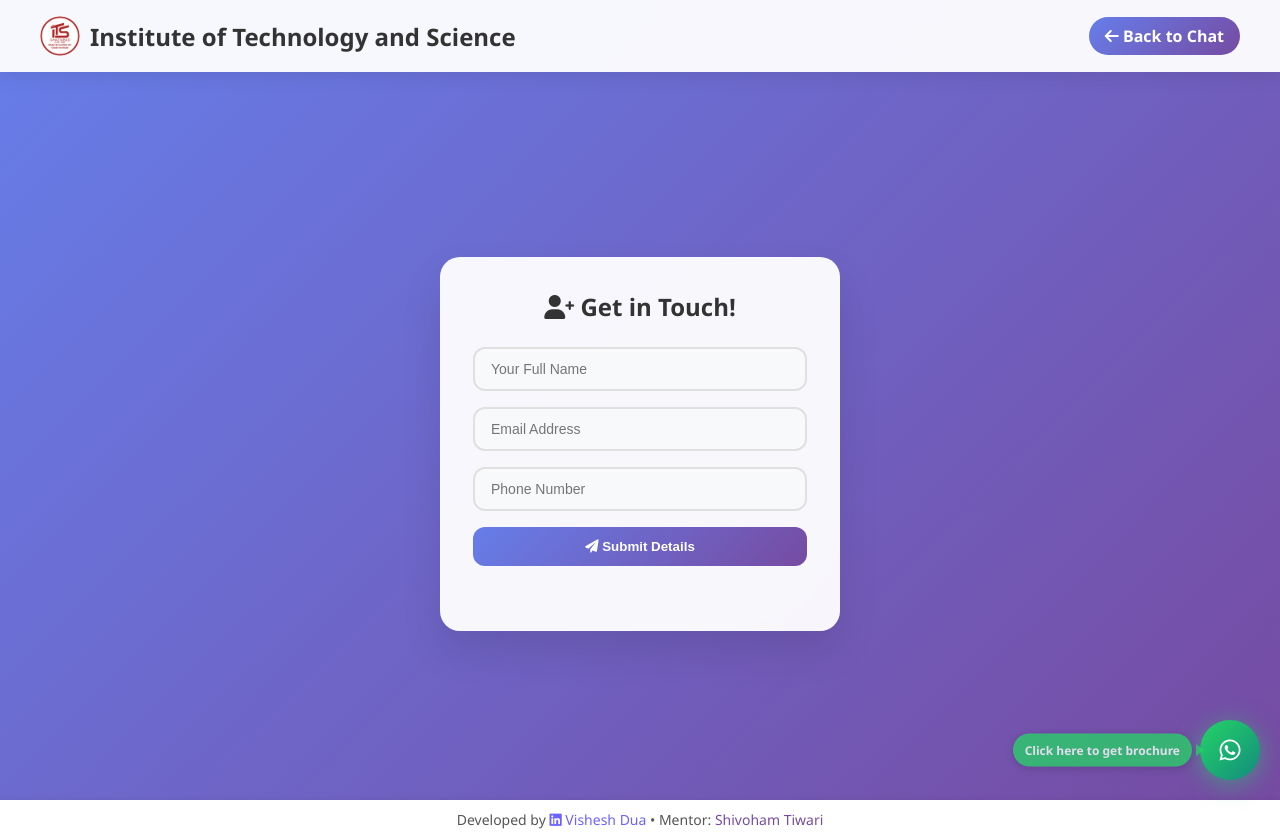
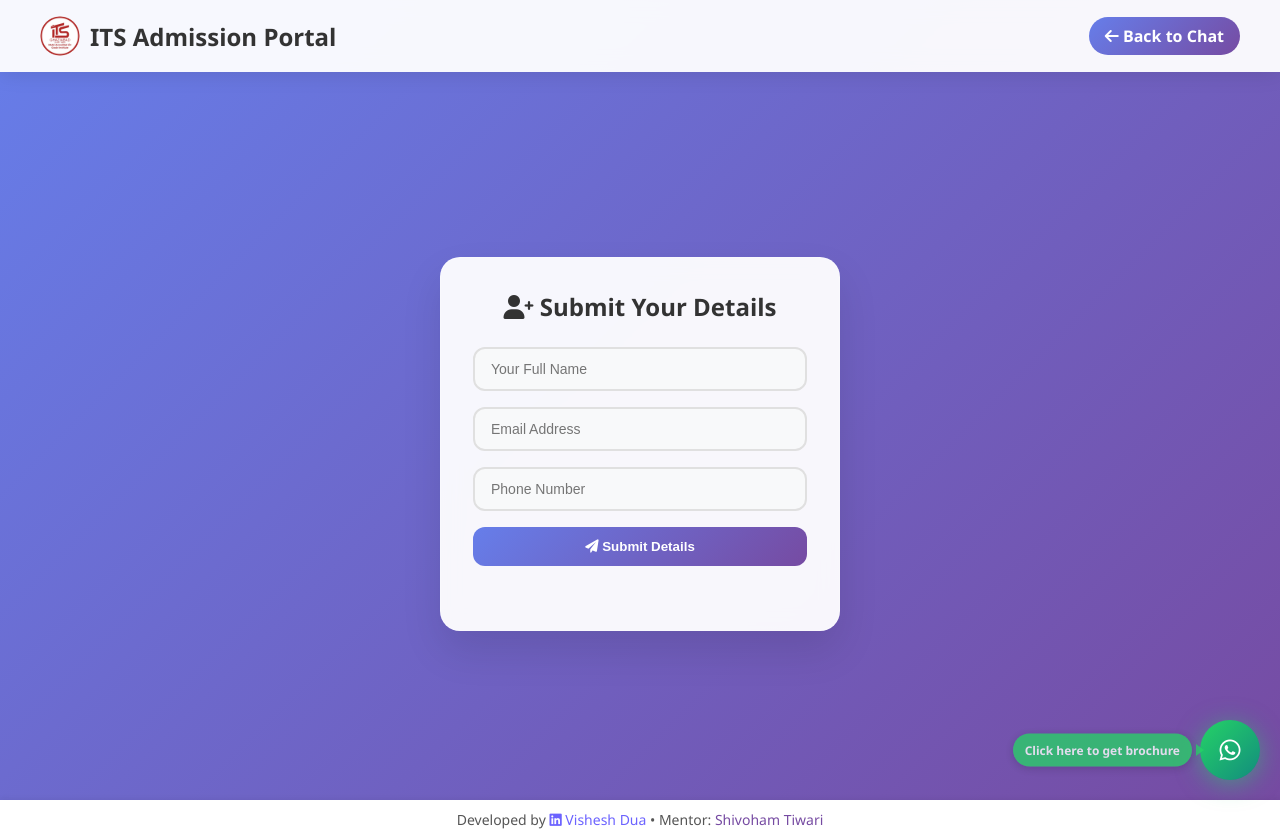
Before and after one commit to Vishesh1005/chatbot, a plain HTML site: page docs/form.html in a window 1280 px wide. Drawn offline with Linux system fonts and the light colour scheme.

Commit message:
Update form.html

```diff
--- a/docs/form.html
+++ b/docs/form.html
@@ -13,7 +13,7 @@
     <div class="navbar-content">
       <div class="navbar-logo">
         <img src="itslogo.jpg" alt="ITS Logo" />
-        <h1>Institute of Technology and Science</h1>
+        <h1>ITS Admission Portal</h1>
       </div>
       <div class="navbar-links">
         <a href="index.html" class="back-btn">
@@ -25,7 +25,7 @@
 
   <div class="form-wrapper">
     <div class="form-box">
-      <h2><i class="fas fa-user-plus"></i> Get in Touch!</h2>
+      <h2><i class="fas fa-user-plus"></i> Submit Your Details</h2>
       <form id="user-form">
         <input type="text" name="name" placeholder="Your Full Name" required />
         <input type="email" name="email" placeholder="Email Address" required />
@@ -35,13 +35,6 @@
       </form>
     </div>
   </div>
-
-  <!-- WhatsApp Chat Button -->
-  <a href="https://wa.me/+919315905408?text=Hello,%20I%20need%20help%20with%20ITS%20admission" class="whatsapp-btn" target="_blank" title="Chat on WhatsApp">
-    <i class="fab fa-whatsapp"></i>
-  </a>
-
-<!-- Footer -->
    <footer class="footer">
     <div class="footer-content">
       <span>Developed by</span>
@@ -53,6 +46,10 @@
       <span>Mentor: <span class="mentor-name">Shivoham Tiwari</span></span>
     </div>
   </footer>
+  <!-- WhatsApp Chat Button -->
+  <a href="https://wa.me/+919315905408?text=Hello,%20I%20need%20help%20with%20ITS%20admission" class="whatsapp-btn" target="_blank" title="Chat on WhatsApp">
+    <i class="fab fa-whatsapp"></i>
+  </a>
 
   <script>
     const form = document.getElementById("user-form");
```
